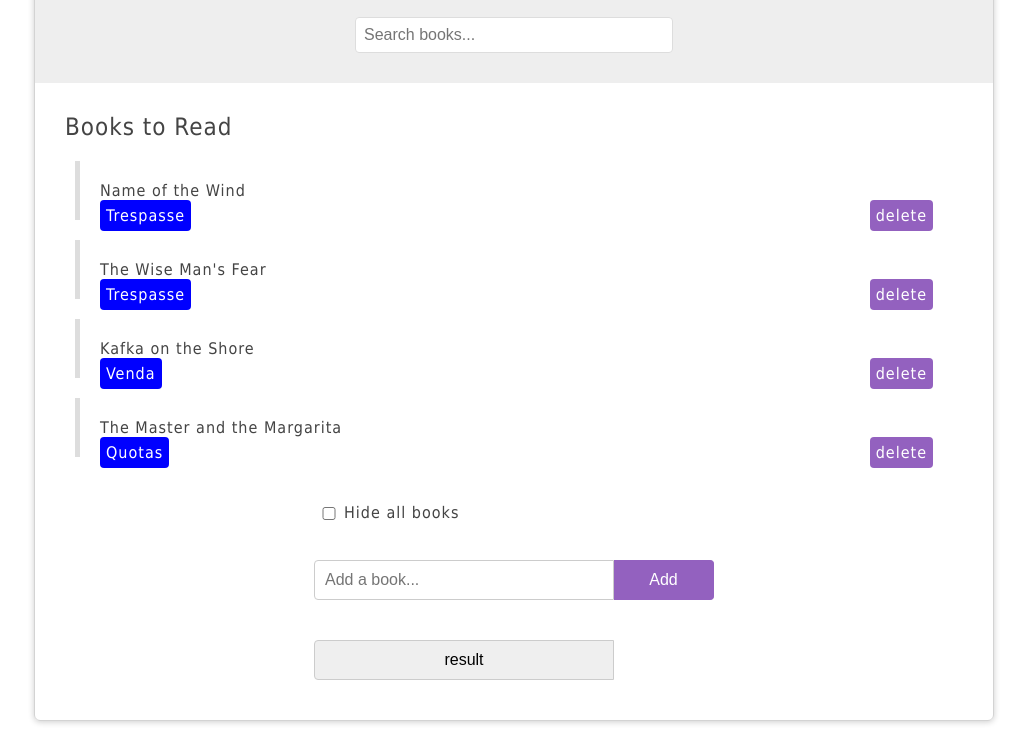
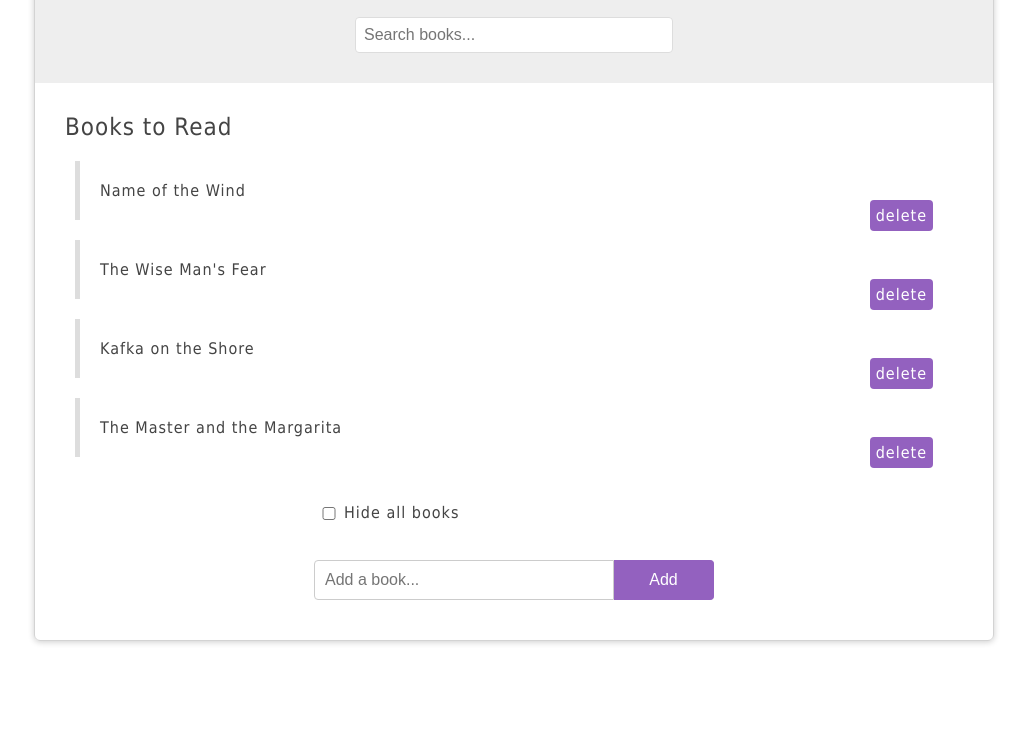
Before and after one commit to crumpledstudio/js-playwithdom, a plain HTML site: page index.html in a window 1280 px wide. Shown: the part 111-852 px from the top of the page, without its empty margins (126-1153 px from the left). After the commit the page ends 800 px from the top, so only its background shows below. Drawn offline with Linux system fonts and the light colour scheme.

Commit message:
Javascript Filter DOM #2

```diff
--- a/app.js
+++ b/app.js
@@ -61,11 +61,3 @@ searchBar.addEventListener('keyup', function(e){
         }
     });
 });
-
-// filter categories
-function test(){
-    var lista = document.getElementsByClassName('category');
-    var book = document.getElementsByClassName('li');
-    alert(lista.length);
-    alert(book.length);
-}
--- a/index.html
+++ b/index.html
@@ -21,22 +21,18 @@
 	    	<ul>
 	    		<li>
 	    			<span class="name">Name of the Wind</span><br>
-	    			<span class="category">Trespasse</span>
 	    			<span class="delete">delete</span>
 	    		</li>
 	    		<li>
 	    			<span class="name">The Wise Man's Fear</span><br>
-	    			<span class="category">Trespasse</span>
 	    			<span class="delete">delete</span>
 	    		</li>
 	    		<li>
 	    			<span class="name">Kafka on the Shore</span><br>
-	    			<span class="category">Venda</span>
 	    			<span class="delete">delete</span>
 	    		</li>
 	    		<li>
 	    			<span class="name">The Master and the Margarita</span><br>
-	    			<span class="category">Quotas</span>
 	    			<span class="delete">delete</span>
 	    		</li>
 	    	</ul>
@@ -46,7 +42,6 @@
         <label for="hide">Hide all books</label>
 	    	<input type="text" placeholder="Add a book..." />
 	    	<button>Add</button>
-	    	<input type="button" onclick="test()" value="result"/>
 	    </form>
     </div>
     <script src="app.js"></script>
```
